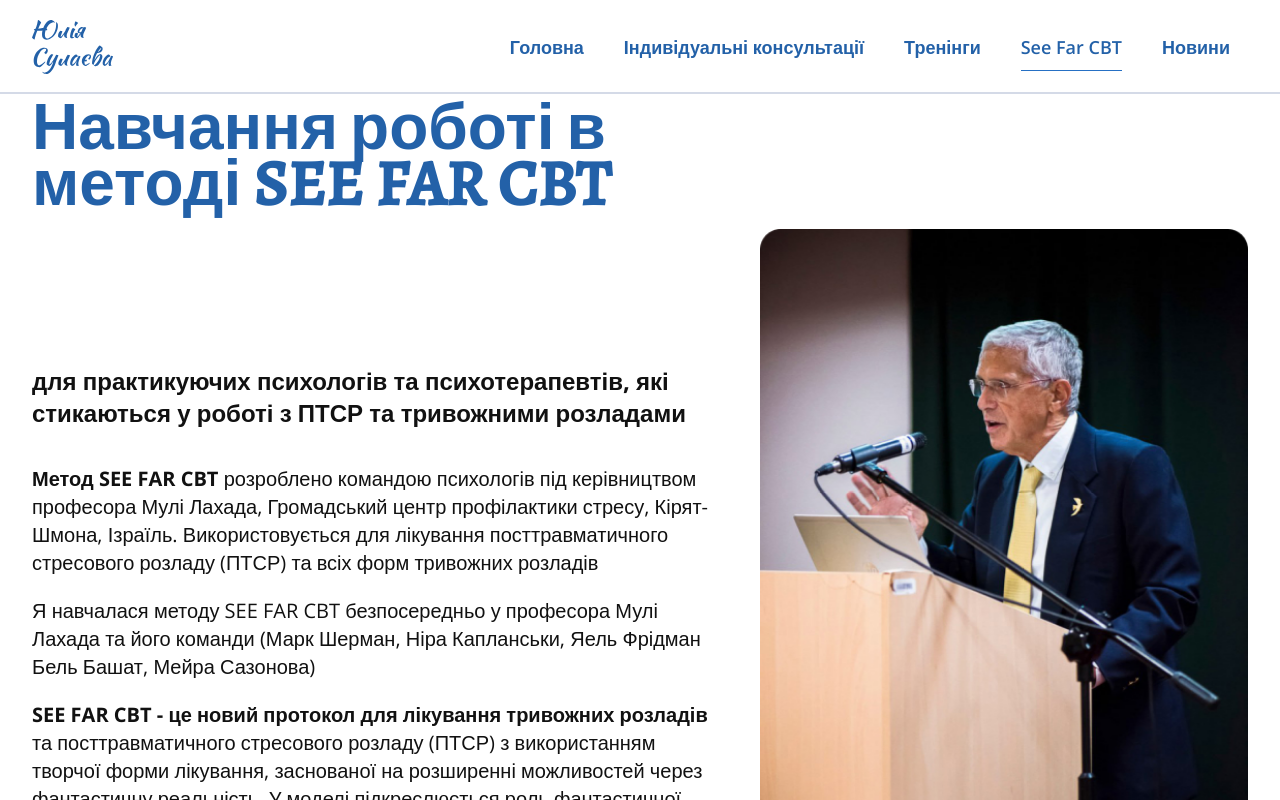
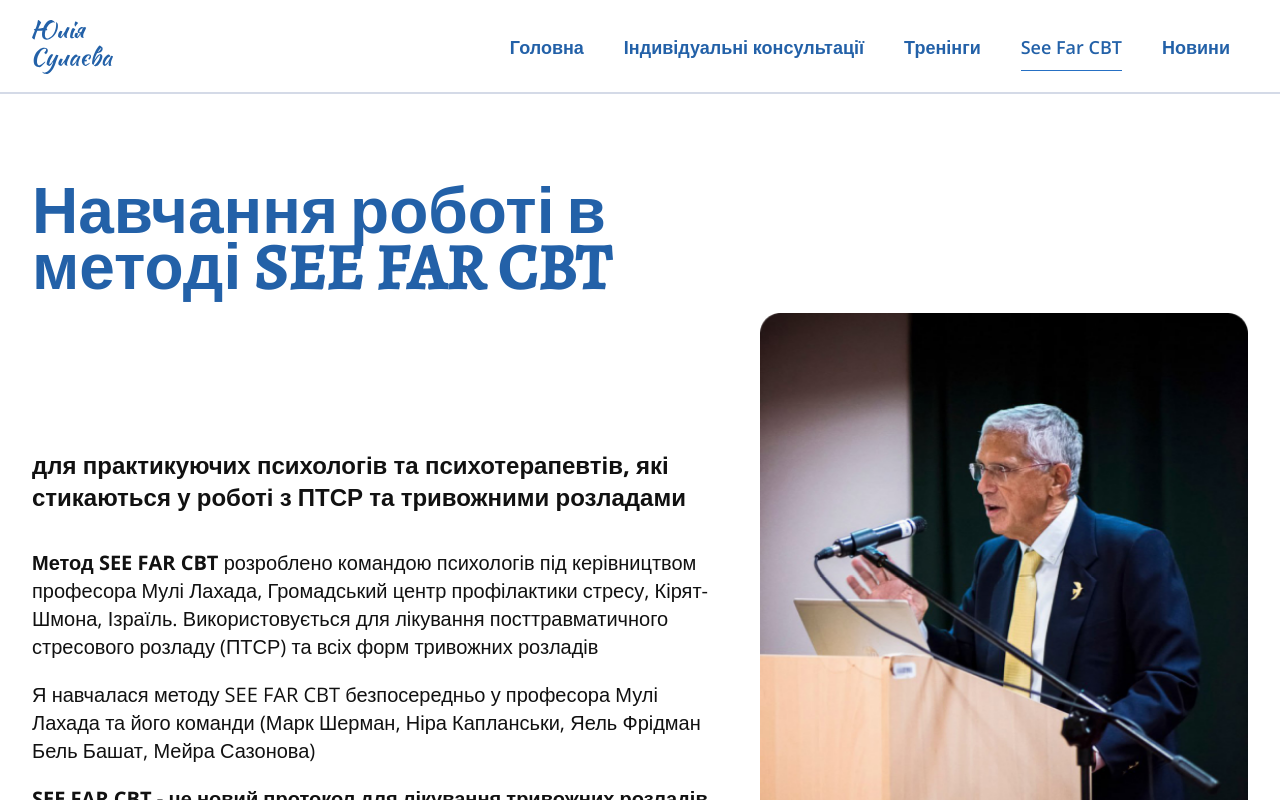
Before and after one commit to SoftRyzen-internship/psychologist, a Next.js app: page /see-far-cbt in a window 1280 px wide. Shown: the top 800 px of the page. Built offline with nearby package versions, Linux system fonts and the light colour scheme.

Commit message:
add body padding, change fixed path

```diff
--- a/src/components/index.js
+++ b/src/components/index.js
@@ -7,3 +7,4 @@ export * from './MobBurger/MobBurger';
 export * from './NavBar/NavBar';
 export * from './MobileMenu/MobileMenu';
 export * from './Socials/Socials';
+export * from './FixedSocials/FixedSocials';
--- a/src/pages/index.js
+++ b/src/pages/index.js
@@ -4,7 +4,7 @@ import { folderPaths } from '@/utils/folderPaths';
 import { HomeHero } from '@/views';
 import { getNewsList } from '@/utils/request';
 // import { ActionButton } from '@/components';
-import { MainFixedSocials } from '@/views';
+import { MainFixedSocials } from '@/components';
 
 export default function Home({ hero }) {
   return (
@@ -15,7 +15,7 @@ export default function Home({ hero }) {
         <meta name="viewport" content="width=device-width, initial-scale=1" />
       </Head>
 
-      <main className="main" style={{ paddingTop: '80px' }}>
+      <main className="main">
         <HomeHero hero={hero} />
         {/* <FirstView />
         <ActionButton /> */}
--- a/src/styles/globals.css
+++ b/src/styles/globals.css
@@ -32,6 +32,7 @@ body {
 
 body {
   margin: 0;
+  padding-top: 72px;
 }
 
 .layout {
@@ -124,6 +125,10 @@ section {
 }
 
 @media screen and (min-width: 768px) {
+  body {
+    padding-top: 84px;
+  }
+
   section {
     padding-top: 80px;
     padding-bottom: 80px;
--- a/src/views/index.js
+++ b/src/views/index.js
@@ -1,5 +1,5 @@
 export * from './FirstView/FirstView';
 export * from './EducationMethodView/EducationMethodView';
 export * from './EducationProgramView/EducationProgramView';
-export * from './FixedSocials/FixedSocials';
+export * from '../components/FixedSocials/FixedSocials';
 export * from './HomeHero/HomeHero';
```
Also changed, not shown: src/components/FixedSocials/FixedSocials.jsx (renamed from src/views/FixedSocials/FixedSocials.jsx), src/components/FixedSocials/FixedSocials.module.css (renamed from src/views/FixedSocials/FixedSocials.module.css).
